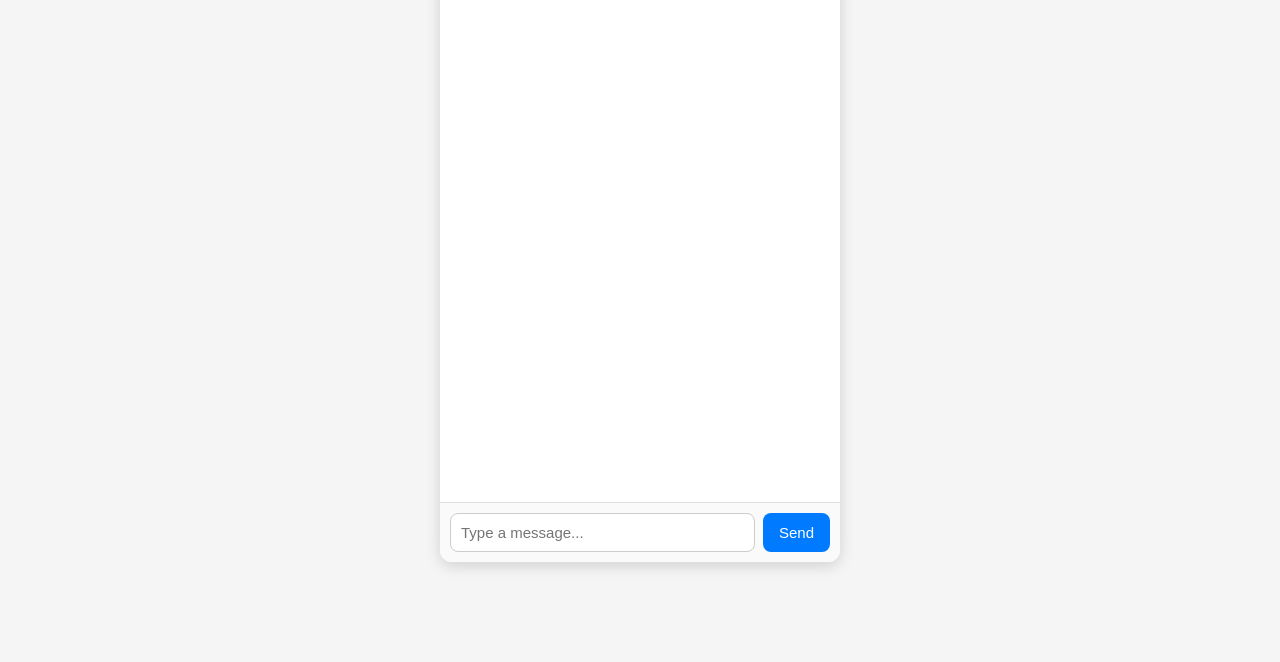
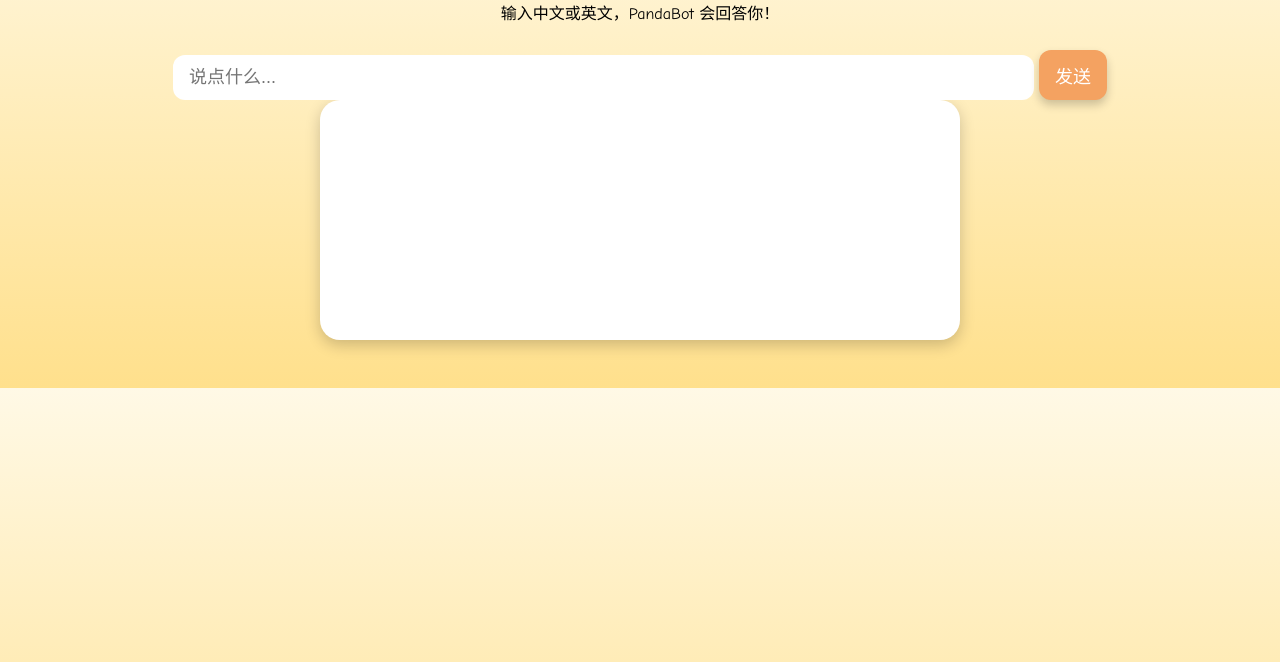
Before and after one commit to quickstepmandarin-sys/pandabot, a plain HTML site: page index.html in a window 1280 px wide. Shown: the part 138-800 px from the top of the page. Drawn offline with Linux system fonts and the light colour scheme.

Commit message:
Update index.html

```diff
--- a/index.html
+++ b/index.html
@@ -1,99 +1,101 @@
 <!DOCTYPE html>
-<html lang="en">
+<html lang="zh-CN">
 <head>
-  <meta charset="UTF-8" />
-  <meta name="viewport" content="width=device-width, initial-scale=1.0" />
-  <title>AI Chatbot</title>
-  <style>
-    body {
-      margin: 0;
-      background: #f5f5f5;
-      font-family: Arial, sans-serif;
-      display: flex;
-      justify-content: center;
-      align-items: center;
-      height: 100vh;
-    }
+<meta charset="UTF-8">
+<meta name="viewport" content="width=device-width, initial-scale=1.0">
+<title>🐼 PandaBot (Puter.js Free)</title>
+<style>
+  body {
+    font-family: 'Comic Sans MS', sans-serif;
+    text-align: center;
+    padding: 40px;
+    background: linear-gradient(to bottom, #fff9e6, #ffe08c);
+  }
+  h1 { font-size: 2.5em; color: #2a9d8f; margin-bottom: 10px; }
+  #chat {
+    margin-top: 30px;
+    font-size: 18px;
+    min-height: 200px;
+    background: #fff;
+    padding: 20px;
+    border-radius: 20px;
+    width: 90%;
+    max-width: 600px;
+    margin: 0 auto;
+    box-shadow: 0 5px 15px rgba(0,0,0,0.2);
+    overflow-y: auto;
+    max-height: 400px;
+    text-align: left;
+  }
+  input, button {
+    font-size: 18px;
+    padding: 12px 16px;
+    border-radius: 12px;
+    border: none;
+    margin-top: 10px;
+  }
+  button {
+    background-color: #f4a261;
+    color: white;
+    cursor: pointer;
+    box-shadow: 0 5px 10px rgba(0,0,0,0.2);
+  }
+  button:hover { background-color: #e76f51; }
+  input { width: 70%; }
+  .user { font-weight: bold; color: #264653; margin-bottom: 5px; }
+  .bot { font-weight: bold; color: #2a9d8f; margin-bottom: 5px; }
+</style>
+</head>
+<body>
+<h1>🐼 PandaBot (Puter.js Free)</h1>
+<p>输入中文或英文，PandaBot 会回答你！</p>
 
-    #app {
-      width: 400px;
-      height: 600px;
-      background: white;
-      border-radius: 12px;
-      box-shadow: 0 4px 15px rgba(0,0,0,0.15);
-      display: flex;
-      flex-direction: column;
-      overflow: hidden;
-    }
+<input id="msg" placeholder="说点什么..." />
+<button onclick="sendMsg()">发送</button>
+<div id="chat"></div>
 
-    #chat {
-      flex: 1;
-      padding: 15px;
-      overflow-y: auto;
-    }
+<!-- Puter.js Free -->
+<script src="https://js.puter.com/v2/puter.js"></script>
+<script>
+async function sendMsg() {
+  const input = document.getElementById("msg");
+  const chat = document.getElementById("chat");
+  const text = input.value.trim();
+  if (!text) return;
 
-    .msg {
-      margin-bottom: 12px;
-      padding: 10px 14px;
-      border-radius: 10px;
-      max-width: 80%;
-      line-height: 1.4;
-      font-size: 15px;
-    }
+  chat.innerHTML += `<div class="user">你: ${text}</div>`;
+  chat.scrollTop = chat.scrollHeight;
+  input.value = "";
 
-    .user {
-      background: #d1e8ff;
-      align-self: flex-end;
-    }
+  // Show temporary loading
+  const loadingId = `loading-${Date.now()}`;
+  chat.innerHTML += `<div id="${loadingId}" class="bot">PandaBot 正在思考...</div>`;
+  chat.scrollTop = chat.scrollHeight;
 
-    .bot {
-      background: #eee;
-      align-self: flex-start;
-    }
+  try {
+    // Puter.js API call
+    const res = await puter.ai.chat({
+      model: "deepseek-chat",
+      messages: [{ role: "user", content: text }],
+      temperature: 0.7,
+      max_tokens: 500
+    });
 
-    #inputArea {
-      display: flex;
-      padding: 10px;
-      border-top: 1px solid #ddd;
-      background: #fafafa;
-    }
+    const reply = res?.choices?.[0]?.message?.content || res?.message || "PandaBot 没有回复";
+    document.getElementById(loadingId).innerHTML = `🐼 PandaBot: ${reply}`;
 
-    #msg {
-      flex: 1;
-      padding: 10px;
-      border: 1px solid #ccc;
-      border-radius: 8px;
-      font-size: 15px;
-    }
+    // Speak reply
+    const utter = new SpeechSynthesisUtterance(reply);
+    utter.lang = 'zh-CN';
+    speechSynthesis.speak(utter);
 
-    button {
-      margin-left: 8px;
-      padding: 10px 16px;
-      background: #007bff;
-      color: white;
-      border: none;
-      font-size: 15px;
-      border-radius: 8px;
-      cursor: pointer;
-      transition: 0.2s;
-    }
+  } catch (err) {
+    document.getElementById(loadingId).innerHTML = `🐼 PandaBot: 错误 - ${err}`;
+    console.error(err);
+  }
 
-    button:hover {
-      background: #005fcc;
-    }
-  </style>
-</head>
-
-<body>
-  <div id="app">
-    <div id="chat"></div>
-
-    <div id="inputArea">
-      <input id="msg" placeholder="Type a message..." />
-      <button onclick="sendMsg()">Send</button>
-    </div>
-  </div>
-
-  <script src="/chat.js"></script>
+  chat.scrollTop = chat.scrollHeight;
+}
+</script>
 </body>
 </html>
```
